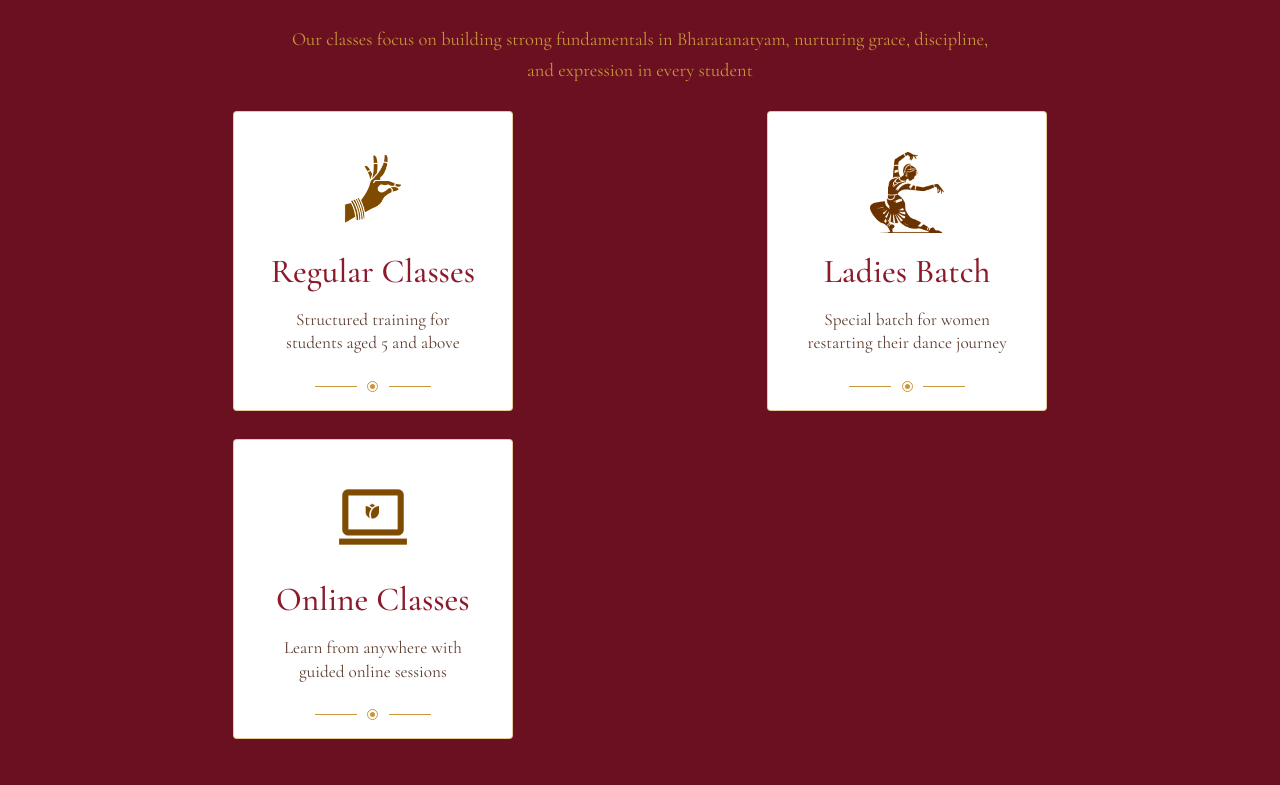
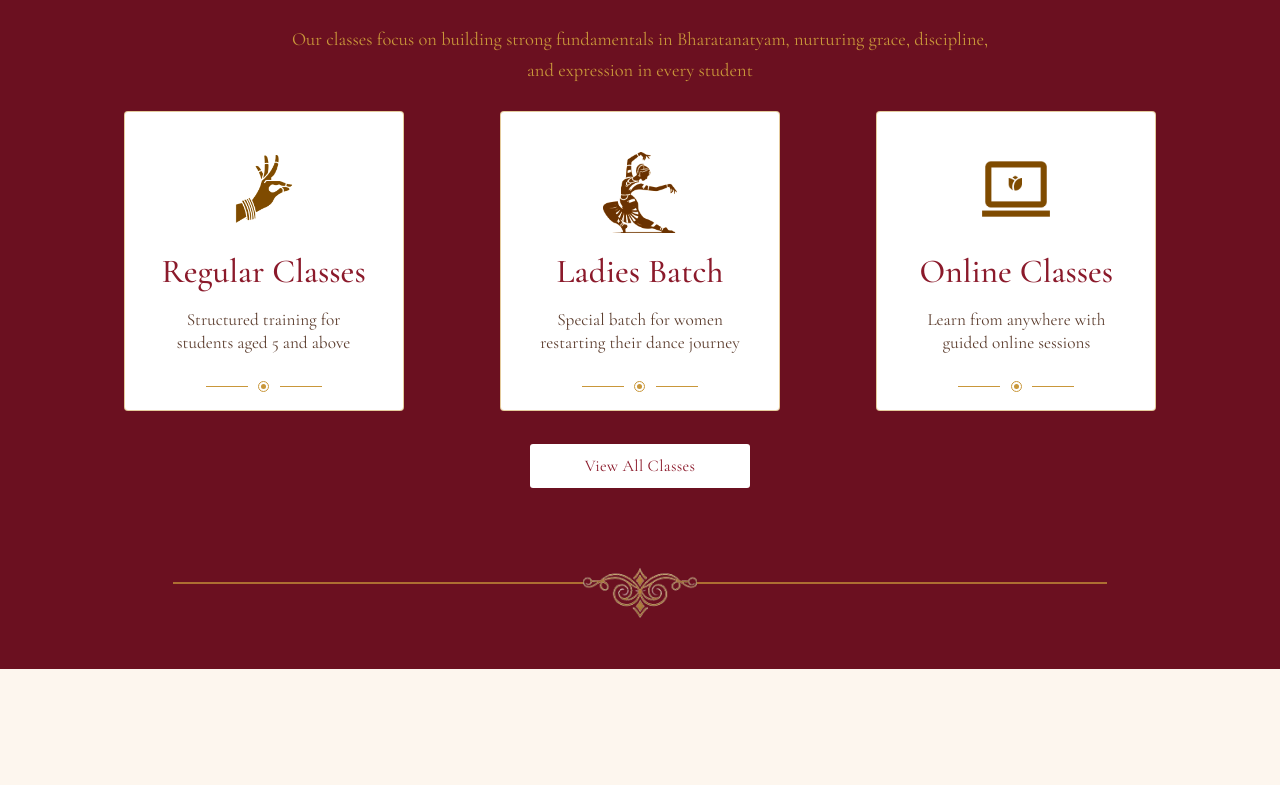
Before and after one commit to Kishor1703/Shanthala, a React (Vite) app: page / in a window 1280 px wide. Shown: the part 2855-3640 px from the top of the page. Built offline with nearby package versions, Linux system fonts and the light colour scheme.

Commit message:
Design work

```diff
--- a/src/index.css
+++ b/src/index.css
@@ -1317,7 +1317,7 @@ textarea.form-input { resize: vertical; min-height: 120px; margin-bottom: 1rem;
 }
 
 /* ===== CLASSES PAGE OVERRIDES ===== */
-.classes-grid {
+.classes-page .classes-grid {
   display: grid;
   grid-template-columns: repeat(2, minmax(0, 1fr));
   gap: 1.35rem;
```
